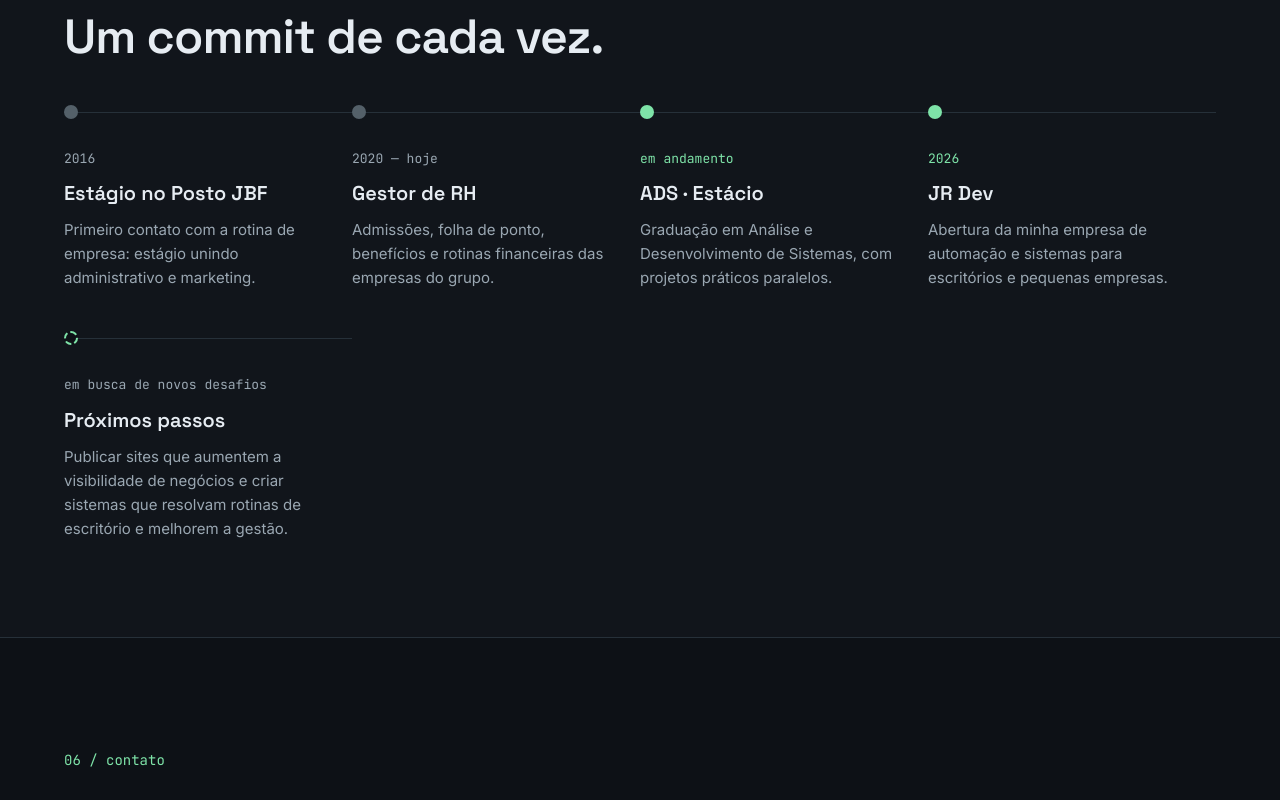
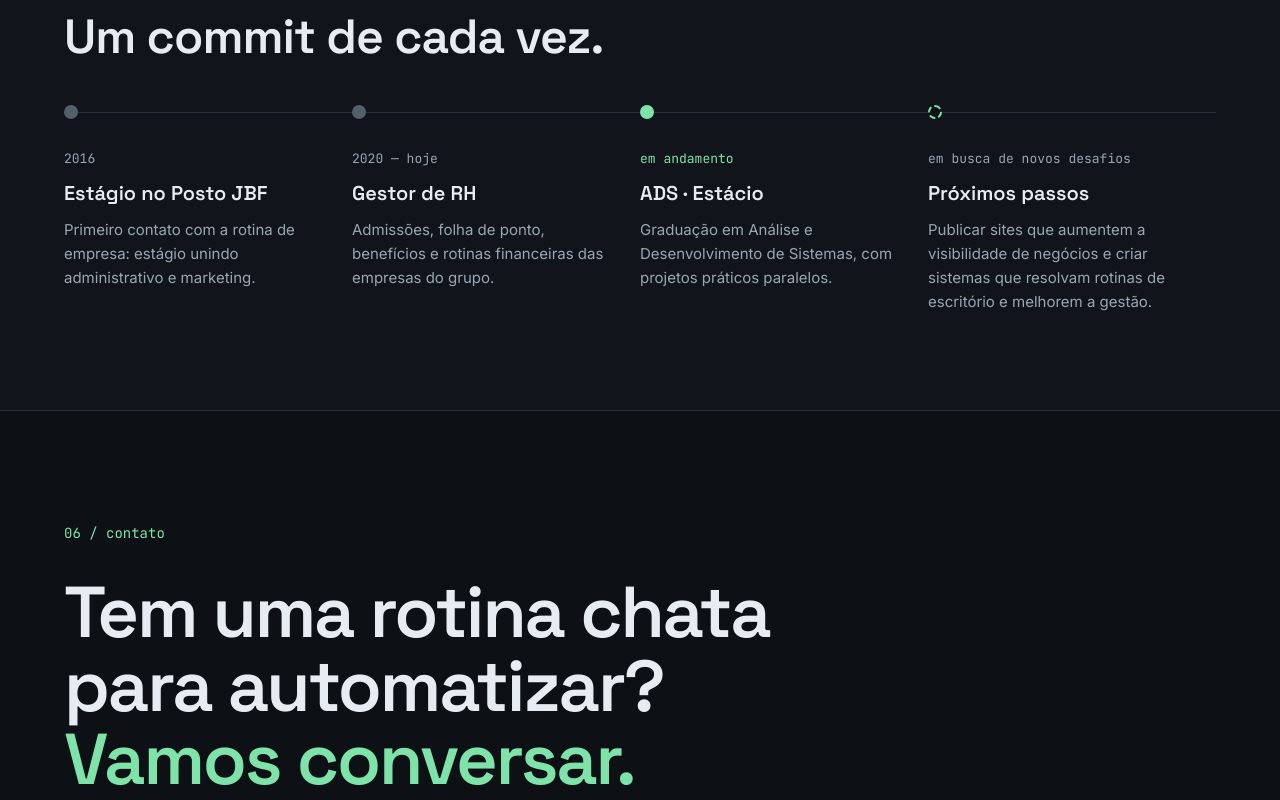
Before and after one commit to JuanRochaz/juanrochaz.github.io, a plain HTML site: page index.html in a window 1280 px wide. Shown: the part 5242-6042 px from the top of the page. Drawn offline with Linux system fonts and the light colour scheme.

Commit message:
chore: remove o item JR Dev da jornada
Co-Authored-By: Claude Opus 5.5 <noreply@anthropic.com>

```diff
--- a/index.html
+++ b/index.html
@@ -282,11 +282,6 @@ juan.<span class="tok-fn">aprender</span>(<span class="tok-str">"um pouco todo d
             <h3>ADS · Estácio</h3>
             <p>Graduação em Análise e Desenvolvimento de Sistemas, com projetos práticos paralelos.</p>
           </li>
-          <li class="timeline-item timeline-item--atual">
-            <p class="when">2026</p>
-            <h3>JR Dev</h3>
-            <p>Abertura da minha empresa de automação e sistemas para escritórios e pequenas empresas.</p>
-          </li>
           <li class="timeline-item timeline-item--proximo">
             <p class="when">em busca de novos desafios</p>
             <h3>Próximos passos</h3>
```
Also changed, not shown: versao-2/index.html (+0 -5 lines).
